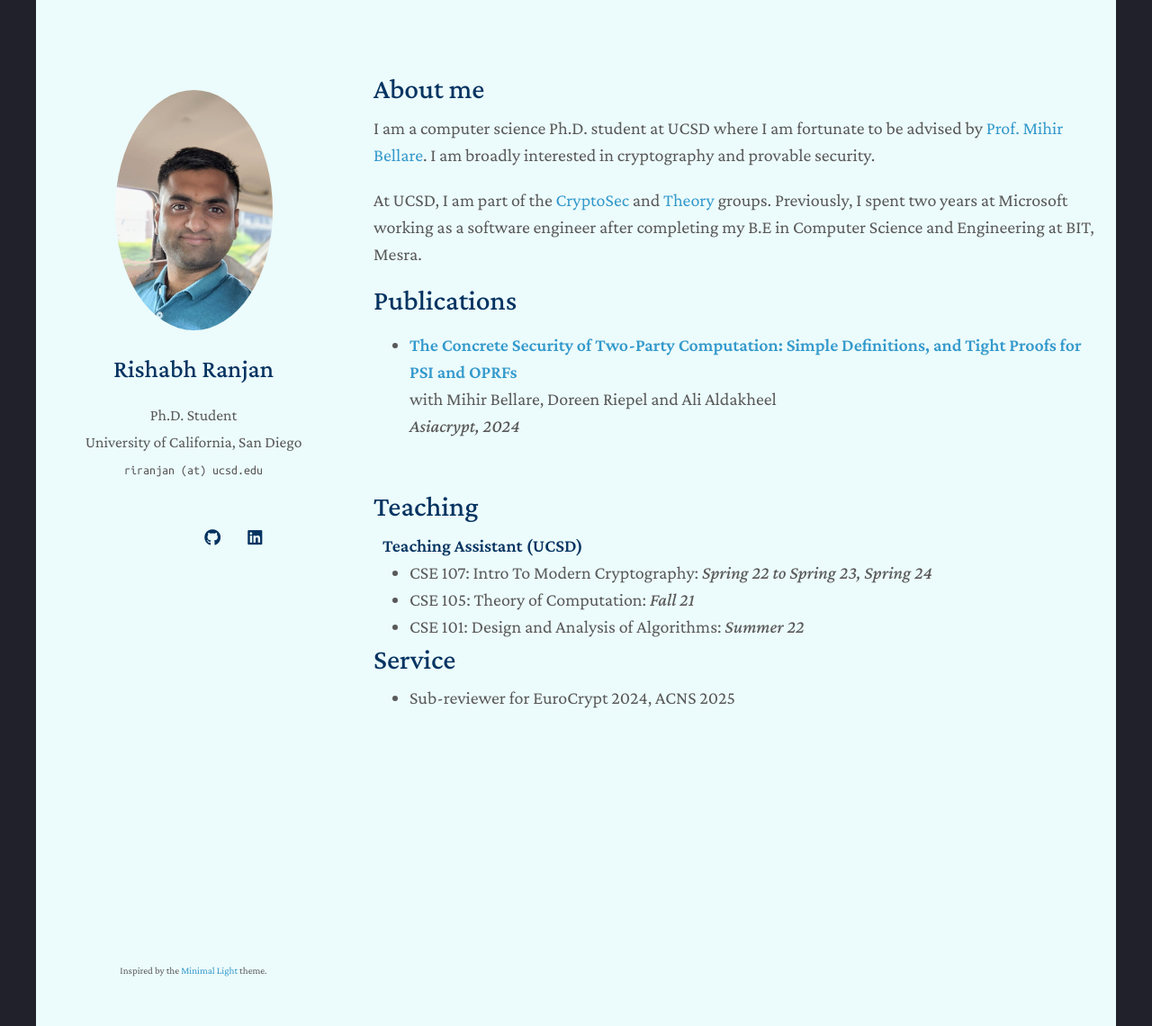
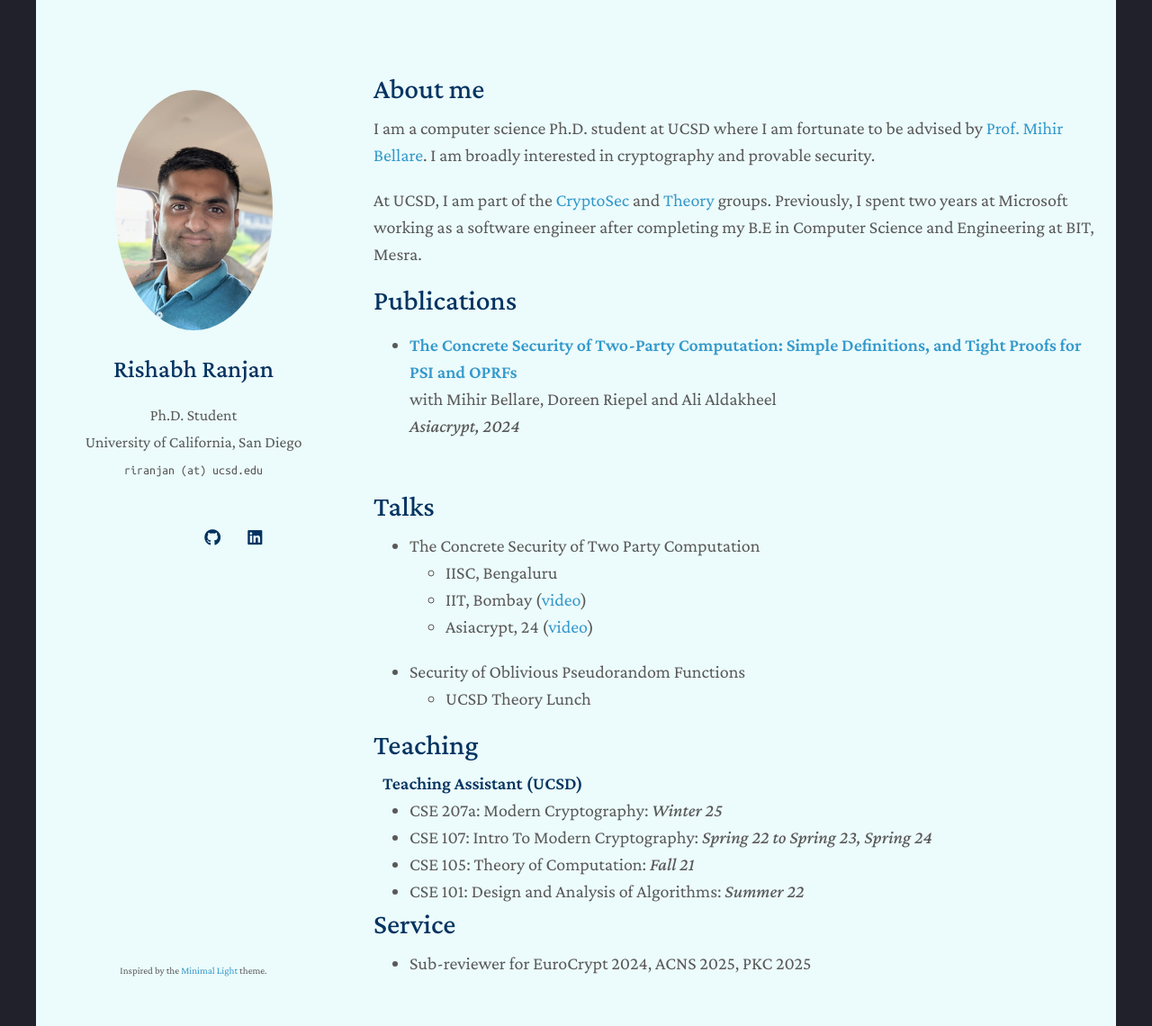
Before and after one commit to ranjan-rishabh/ranjan-rishabh.github.io, a Jekyll site: the page built from index.md, in a window 1280 px wide and 1140 px high. Shown: the whole window at 90% size. Built offline with Jekyll 4.4.1, drawn with Linux system fonts in a browser that asks for light colours; a style sheet for code colours, icons or effects is not loaded.

Commit message:
update webpage

```diff
--- a/_data/publications.yml
+++ b/_data/publications.yml
@@ -1,5 +1,4 @@
 main:
-
   - title: >
       The Concrete Security of Two-Party Computation: Simple Definitions, and Tight Proofs for PSI and OPRFs
     authors: with Mihir Bellare, Doreen Riepel and Ali Aldakheel
--- a/_includes/publications.md
+++ b/_includes/publications.md
@@ -16,7 +16,7 @@
     {% endif %}
   </div> -->
   <div class="col-sm-9">
-      <div class="title"><a href="{{ link.eprint }}">{{ link.title }}</a></div>
+      <div class="title"><a href="{{ link.eprint }}" target="_blank">{{ link.title }}</a></div>
       <div class="author">{{ link.authors }}</div>
       <div class="periodical"><em>{{ link.conference_short }}</em>
       </div>
--- a/_includes/services.md
+++ b/_includes/services.md
@@ -1,5 +1,5 @@
 <h2 id="service" style="margin: 2px 0px 10px;">Service</h2>
 
 <ul style="margin:0 0 5px;">
-  <li>Sub-reviewer for <autocolor>EuroCrypt 2024</autocolor>, <autocolor>ACNS 2025</autocolor></li>
+  <li>Sub-reviewer for <autocolor>EuroCrypt 2024</autocolor>, <autocolor>ACNS 2025</autocolor>, <autocolor>PKC 2025</autocolor></li>
 </ul>
--- /dev/null
+++ b/_includes/talks.md
@@ -0,0 +1,12 @@
+<h2 id="talks" style="margin: 2px 0px 10px;">Talks</h2>
+
+<ul style="margin:0 0 5px;">
+  <li>The Concrete Security of Two Party Computation
+    <ul>
+        <li>IISC, Bengaluru</li> <li>IIT, Bombay (<a href="https://youtu.be/qKq_0qh2k4c?si=DbmoKhKNNNVlJ9yq" target="_blank">video</a>)</li> <li>Asiacrypt, 24 (<a href="https://youtu.be/Rzx7cPgfdTg?si=beHUhNpBKKm2I3o-&t=1252" target="_blank">video</a>)</li>
+    </ul>
+  </li>
+  <li>Security of Oblivious Pseudorandom Functions
+    <ul><li>UCSD Theory Lunch</li></ul>
+  </li>
+</ul>
--- a/_includes/teaching.md
+++ b/_includes/teaching.md
@@ -3,6 +3,7 @@
 <h4 style="margin:0 10px 0;">Teaching Assistant (UCSD)</h4>
 
 <ul style="margin:0 0 5px;">
+  <li>CSE 207a: Modern Cryptography: <i>Winter 25</i></li>
   <li>CSE 107: Intro To Modern Cryptography: <i>Spring 22 to Spring 23, Spring 24</i></li>
   <li>CSE 105: Theory of Computation: <i>Fall 21</i></li>
   <li>CSE 101: Design and Analysis of Algorithms: <i>Summer 22</i></li>
--- a/_layouts/homepage.html
+++ b/_layouts/homepage.html
@@ -66,7 +66,7 @@
         {% endif %}
 
         {% if site.cv_link %}
-        <a style="margin: 0 5px 0 0" href="{{ site.cv_link }}">
+        <a style="margin: 0 5px 0 0" href="{{ site.cv_link }}" target="_blank">
           <i class="ai ai-cv" style="font-size:1.3rem;"></i>
         </a>
         {% endif %}
--- a/index.md
+++ b/index.md
@@ -8,6 +8,8 @@ layout: homepage
 
 {% include_relative _includes/publications.md %}
 
+{% include_relative _includes/talks.md %}
+
 {% include_relative _includes/teaching.md %}
 
 {% include_relative _includes/services.md %}
```
Also changed, not shown: 1 other file.
